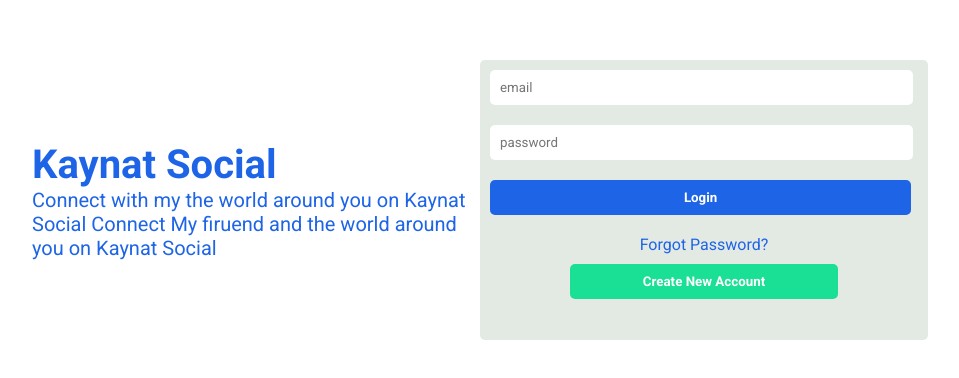
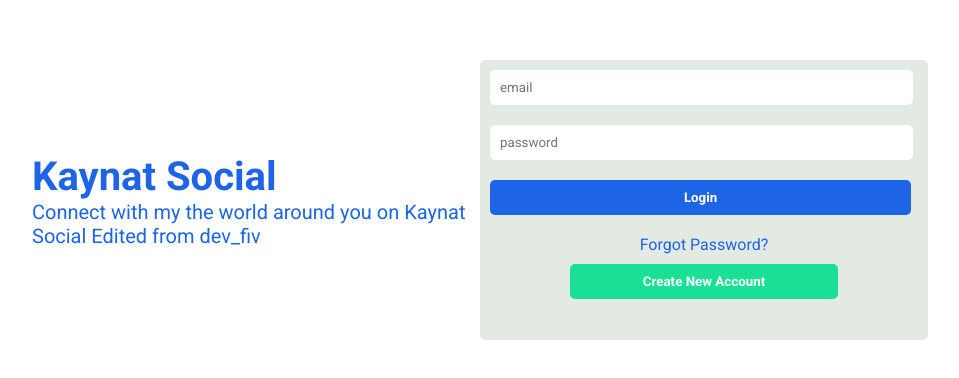
Before and after one commit to khaledtudce/socialmediakhaled2022_frontend, a React (Create React App) app: page / in a window 1280 px wide. Shown: the part 200-578 px from the top of the page, without its empty margins (160-1119 px from the left). Built offline with nearby package versions, Linux system fonts and the light colour scheme.

Commit message:
Update Login.jsx

```diff
--- a/src/pages/login/Login.jsx
+++ b/src/pages/login/Login.jsx
@@ -32,7 +32,7 @@ const Login = () => {
 
             Connect with my the world around you on Kaynat Social
 
-            Connect My firuend and the world around you on Kaynat Social
+            Edited from dev_fiv
          </div>
         </div>
         <div className="loginInputBlock">
```
